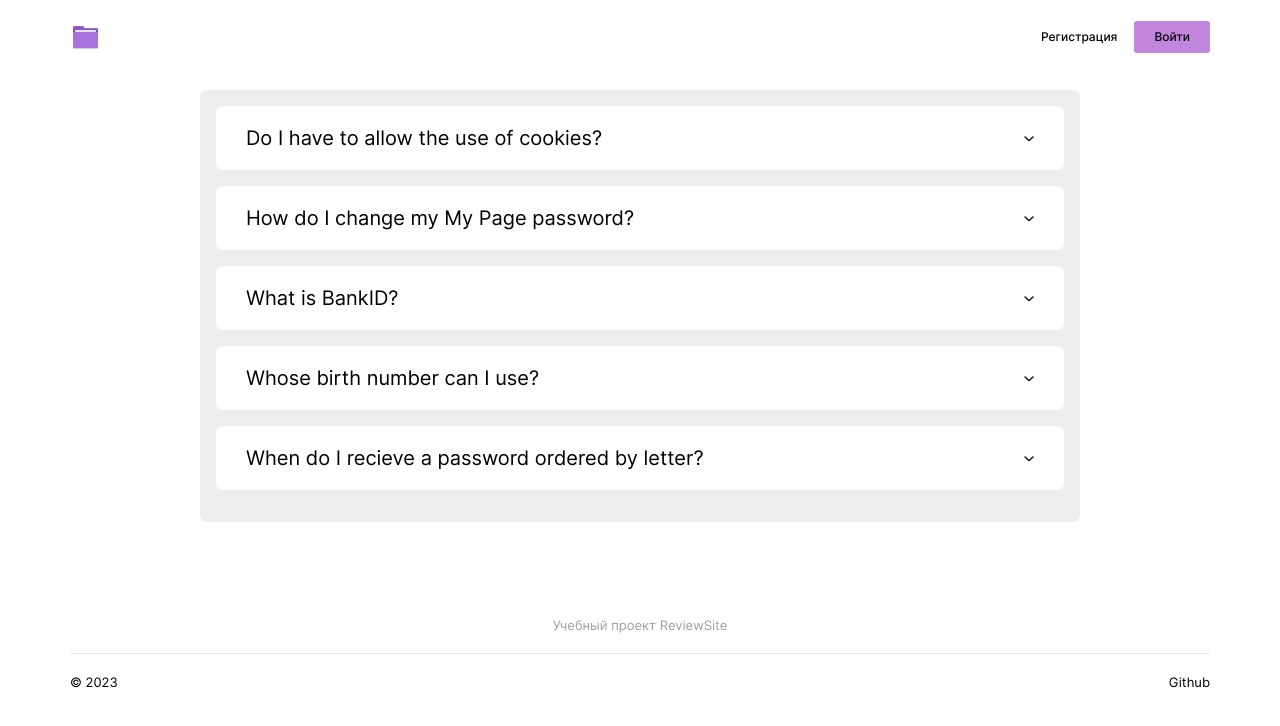
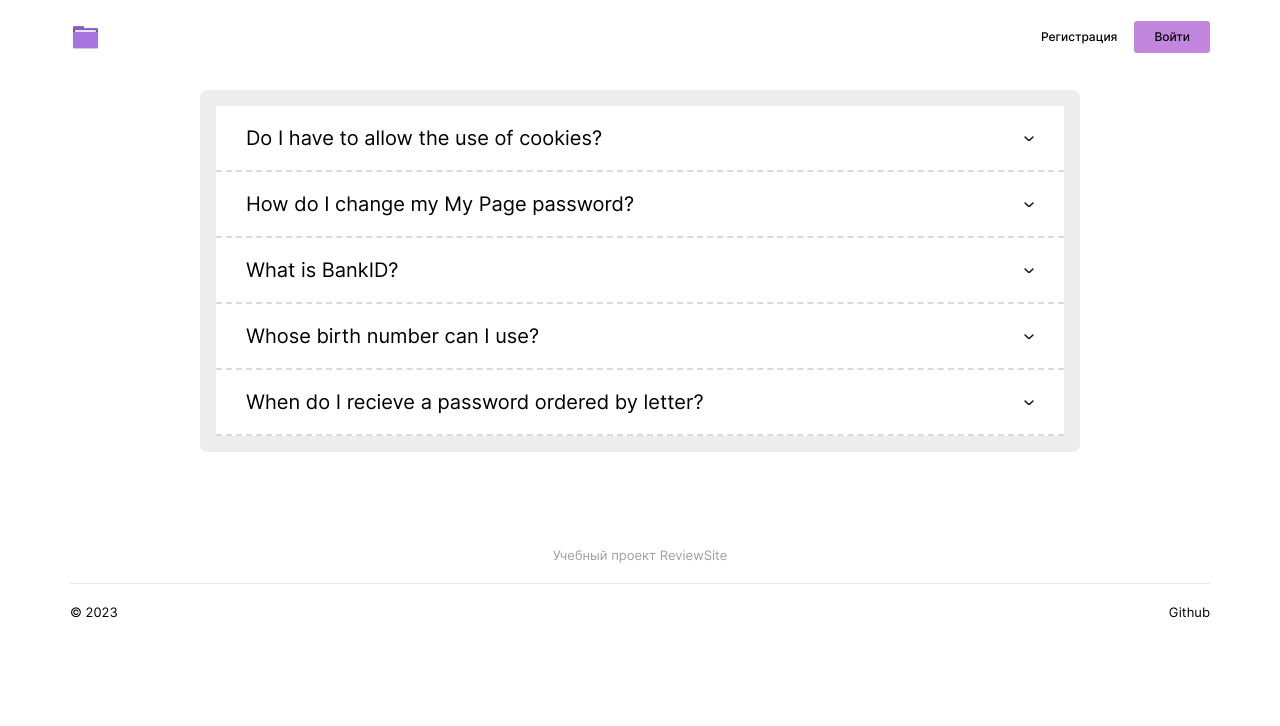
Before and after one commit to Lizaakishina/ReviewSite, a React (Create React App) app: page / in a window 1280 px wide. Shown: the top 726 px of the page. Built offline with nearby package versions, Linux system fonts and the light colour scheme.

Commit message:
fix: изменение стилей аккордеона

```diff
--- a/src/components/Accordion/Accordion.css
+++ b/src/components/Accordion/Accordion.css
@@ -18,9 +18,9 @@
 }
 
 .acc__item {
-  margin-bottom: 16px;
+  margin-bottom: 0px;
   background-color: white;
-  border-radius: 7px;
+  border-bottom: dashed 2px rgb(218, 218, 218);
 }
 
 .acc__header {
@@ -29,22 +29,21 @@
   padding: 20px 60px 20px 30px;
   background-color: white;
   border: 0;
-  border-radius: 7px;
   font-size: 20px;
   text-align: start;
   cursor: pointer;
 }
 
 .acc__header-red {
-  background-color: rgba(255, 38, 38, 0.749)
+  background-color: rgba(255, 0, 0, 0.3)
 }
 
 .acc__header-grey {
-  background-color: rgba(176, 176, 176, 0.623);
+  background-color: rgba(176, 176, 176, 0.3);
 }
 
 .acc__header-green {
-  background-color: rgba(81, 255, 0, 0.421);
+  background-color: rgba(81, 255, 0, 0.3);
 }
 
 .acc__arrow {
--- a/src/components/App/App.js
+++ b/src/components/App/App.js
@@ -11,7 +11,7 @@ import { Switch, Route, withRouter } from 'react-router-dom';
 import { JWT, CHECKBOX, REGISTER_ERROR_MESSAGE } from '../../utils/constants';
 import { CurrentUserContext } from '../../context/CurrentUserContext';
 import { LoginContext } from '../../context/LoginContext';
-import { getUser, login, register } from '../../utils/mainApi';
+import { getUser, login, /*register*/ } from '../../utils/mainApi';
 
 const App = () => {
   const [loggedIn, setLoggedIn] = useState(false)
@@ -43,7 +43,7 @@ const App = () => {
     try {
       setIsLoader(true);
       setIsButtonInactive(true);
-      const res = await register({name, email, password});
+      //const res = await register({name, email, password});
       handleLogin({email, password});
     } catch (error) {
       if (error.statusCode === 400) {
```
Also changed, not shown: src/components/Main/Main.jsx (line endings or trailing spaces).
